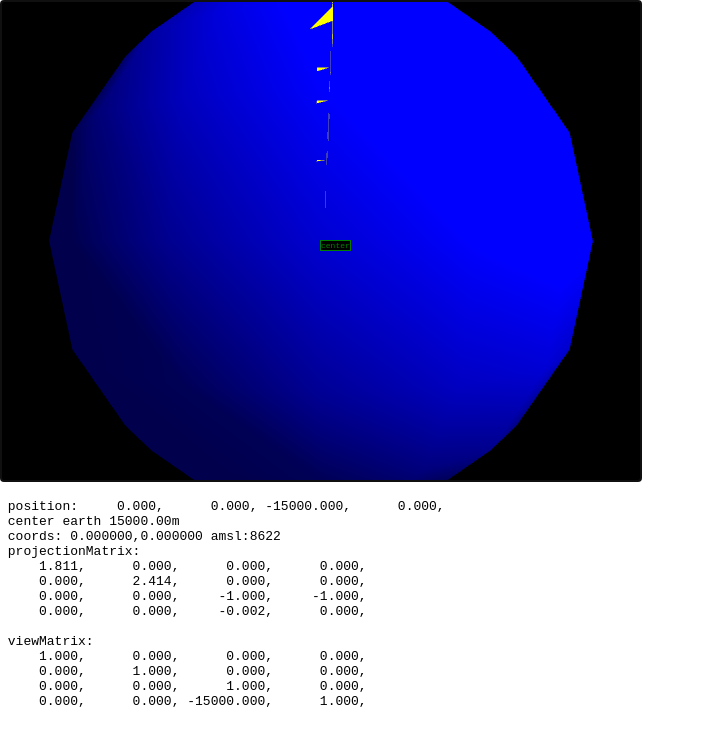
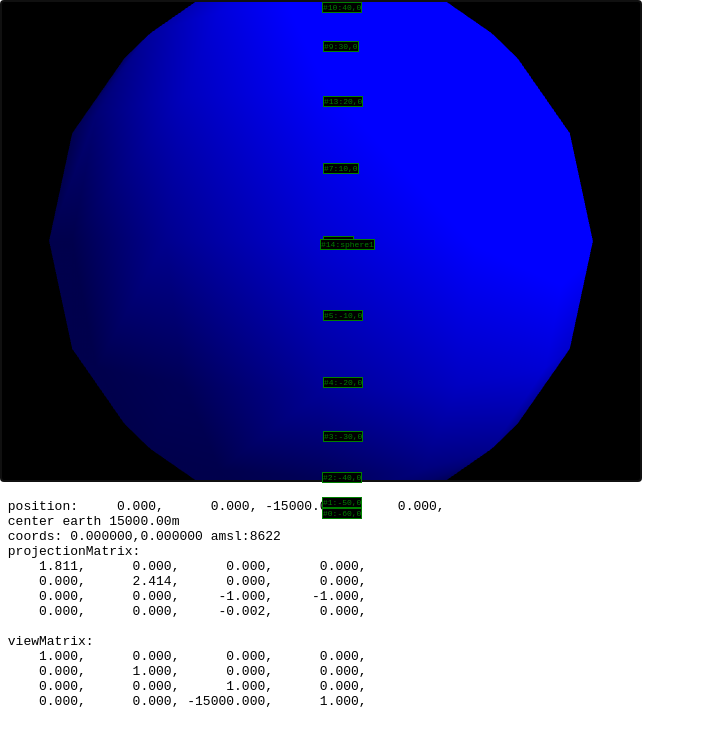
Before and after one commit to brunesto/icesat2webview, a website built with webpack: page webgl/src/template.html in a window 1280 px wide. Shown: the whole page, without its empty margins (0-705 px from the left). Built offline with nearby package versions, Linux system fonts and the light colour scheme.

Commit message:
labels + latlon23d aligned to gpsutil

```diff
--- a/webgl/src/index.js
+++ b/webgl/src/index.js
@@ -16,15 +16,29 @@ import { mat4, mat3, str, quat, vec4 } from 'gl-matrix';
 import { WglUI,ModelBinder } from "./js/wglui.js";
 import { latlon23d } from "./js/latlon23d.js";
 
-global.logFlag = true
+global.logFlag = false
 
+function addMarker(lat,lon,h){
+    const cm2 = mat4.create()
+    mat4.identity(cm2);
+    const xyz2=latlon23d(lat,lon,h)
+    console.log(""+lat+","+lon,xyz2)
+    mat4.translate(cm2, mat4.create(), xyz2);
+    mat4.scale(cm2, cm2, [100, 100, 100]);
+    const cubeObj2 = new Reflector(lat+","+lon)
+    return new ModelBinder(cubeObj2, () => cm2,new ProgramPIU())
 
+}
 
 $(document).ready(function() {
     console.log('process.env.NODE_ENV:' + (process.env.NODE_ENV))
 
     const xyz=latlon23d(50,14,25000*1000)
-
+    const xyz2=latlon23d(50,0,25000*1000)
+    const xyz3=latlon23d(0,14,25000*1000)
+    console.log('xyz :' ,xyz)
+    console.log('xyz2:' ,xyz2)
+    console.log('xyz3:' ,xyz3)
 
 
     // var camera = new Camera([xyz[0], xyz[2], -25000]) //-6472)
@@ -33,14 +47,41 @@ $(document).ready(function() {
     var wglui = new WglUI("glCanvas", camera, step2s)
 
 
-    for (var i = 0; i < 10; i++) {
-        const cubeObj = new Reflector("reflector" + i, )
-        const cm = mat4.create()
-        mat4.identity(cm);
-        mat4.translate(cm, mat4.create(), [100, 1000 + i * 100, 1000 + i * 1000]);
-        mat4.scale(cm, cm, [200, 200, 200]);
-        step2s.push(new ModelBinder(cubeObj, () => cm,new ProgramPIU()))
-    }
+    // for (var i = 0; i < 10; i++) {
+    //     const cubeObj = new Reflector("reflector" + i, )
+    //     const cm = mat4.create()
+    //     mat4.identity(cm);
+    //     mat4.translate(cm, mat4.create(), [100, 1000 + i * 100, 1000 + i * 1000]);
+    //     mat4.scale(cm, cm, [200, 200, 200]);
+    //     step2s.push(new ModelBinder(cubeObj, () => cm,new ProgramPIU()))
+    // }
+
+
+    // const cm = mat4.create()
+    // mat4.identity(cm);
+    // mat4.scale(cm, cm, [100, 100, 100]);
+    // const cubeObj = new Reflector("center" , )
+    // step2s.push(new ModelBinder(cubeObj, () => cm,new ProgramPIU()))
+
+    for(var i=-60;i<60;i+=10)
+        step2s.push(addMarker(i,0,0))
+    step2s.push(addMarker(50,14,1000*1000,step2s))
+    step2s.push(addMarker(20,0,1000*1000,step2s))
+
+
+
+
+    const cm2 = mat4.create()
+    mat4.identity(cm2);
+
+
+    // mat4.translate(cm2, mat4.create(), [3000,3000,5000]);
+    // mat4.scale(cm2, cm2, [100, 100, 100]);
+    // const cubeObj2 = new Reflector("harcoded")
+    // step2s.push(new ModelBinder(cubeObj2, () => cm2,new ProgramPIU()))
+
+
+
 
     const sm = mat4.create()
     mat4.scale(sm, sm, [1, 1, 1]);
--- a/webgl/src/js/latlon23d.js
+++ b/webgl/src/js/latlon23d.js
@@ -20,15 +20,16 @@ export function useEnu() {
 
 export function latlon23d(lat, lon, h) {
 
+    lon=-lon+90
     if (useEnu()) {
         const xyz = GeodeticToEnu(lat, lon, h,
             latlonlocal.lat,latlonlocal.lon,latlonlocal.h)
         return [xyz.xEast , xyz.zUp , xyz.yNorth ]
     } else {
-        //const xyz = GeodeticToEcef(lat, lon, 0)
+        const xyz = GeodeticToEcef(lat, lon, 0)
 
-        const old=latlon23dOLD(lat, lon)
-        return old;
+        // const old=latlon23dOLD(lat, lon,h)
+        // return old;
 
         // console.log("coords:"+lat+","+lon)
         // console.log("xyz:",xyz)
@@ -47,19 +48,19 @@ export function latlon23d(lat, lon, h) {
  * https://math.libretexts.org/Bookshelves/Calculus/Book%3A_Calculus_(OpenStax)/12%3A_Vectors_in_Space/12.7%3A_Cylindrical_and_Spherical_Coordinates
  * section:
  */
-export function latlon23dOLD(lat, lon) {
+export function latlon23dOLD(lat, lon,h) {
     // TODO
 
     // latitude from the north pole
     const lat0 = 90 - lat
-
+    const lon0 = lon//-lon+80
 
     const φ = degrees2radians(lat0)
-    const θ = degrees2radians(lon)
-    const ρ = 6378;
+    const θ = degrees2radians(lon0)
+    const ρ = 6378+h/1000;
     const x = ρ * Math.sin(φ) * Math.cos(θ)
-    const z = ρ * Math.sin(φ) * Math.sin(θ)
-    const y = ρ * Math.cos(φ)
+    const y = ρ * Math.sin(φ) * Math.sin(θ)
+    const z = ρ * Math.cos(φ)
 
     const retVal = [x, y, z]
     console.log(" latlon23d(" + lat + "," + lon + ") = " + retVal)
--- a/webgl/src/js/sphere.js
+++ b/webgl/src/js/sphere.js
@@ -3,7 +3,8 @@ import { initShaderProgram, loadTexture, gridTexture } from './webglutil.js';
 import {computeVertexNormals} from './normals.js'
 import { BaseObj } from './baseobj.js'
 import { degrees2radians} from './global.js'
-import  './gpsutils.js'
+import { latlon23d } from "./latlon23d.js";
+
 /**
  * build a mesh for a Sphere (or part of it)
  * the mesh is build using pairs of triangle whose coordinates match osm slippy tiles
@@ -53,7 +54,7 @@ export class Sphere extends BaseObj {
             lon = this.tile2long(x, z)
 
             // }
-            return this.latlon23d(lat, lon)
+            return latlon23d(lat, lon,0)
         }
         /**
          *
@@ -63,7 +64,7 @@ export class Sphere extends BaseObj {
          * https://math.libretexts.org/Bookshelves/Calculus/Book%3A_Calculus_(OpenStax)/12%3A_Vectors_in_Space/12.7%3A_Cylindrical_and_Spherical_Coordinates
          * section:
          */
-    latlon23d(lat, lon) {
+   /* latlon23d(lat, lon) {
         // TODO
 
         // latitude from the north pole
@@ -81,7 +82,7 @@ export class Sphere extends BaseObj {
         console.log(" latlon23d(" + lat + "," + lon + ") = " + retVal)
         return retVal
     }
-
+*/
 
     //
     // initBuffers
@@ -106,6 +107,7 @@ export class Sphere extends BaseObj {
         // remove 1 'peeling' from earth so that it is not overlapping
         // this is only required when displaying the full globe
         var bbox = { min: [-85, -180], max: [90, 180 - lonPerTile] }
+        // var bbox = { min: [-85, 0], max: [90, 60 ] }
 
         console.log(" bbox:", bbox)
         const tileMin = [this.lon2tile(bbox.min[1], z), this.lat2tile(bbox.max[0], z)]
@@ -136,12 +138,24 @@ export class Sphere extends BaseObj {
 
         for (var y = 0; y < ySize; y++) {
             for (var x = 0; x < xSize; x++) {
-                indices.push(x + (y) * (xSize + 1))
-                indices.push(x + 1 + (y) * (xSize + 1))
+
+
+
+
                 indices.push(x + (y + 1) * (xSize + 1))
                 indices.push(x + 1 + (y) * (xSize + 1))
+                indices.push(x + (y) * (xSize + 1))
+
+
+
+
+
+
+
+
+                indices.push(x + (y + 1) * (xSize + 1))
                 indices.push(x + 1 + (y + 1) * (xSize + 1))
-                indices.push(x + (y + 1) * (xSize + 1))
+                indices.push(x + 1 + (y) * (xSize + 1))
             }
         }
 
@@ -162,7 +176,7 @@ export class Sphere extends BaseObj {
         for (var y = tileMin[1]; y <= tileMax[1] + 1; y++) {
             for (var x = tileMin[0]; x <= tileMax[0] + 1; x++) {
                 // var latLng = this.tile23d(x, y, z);
-                textureCoordinates.push((tileMax[0] - x) / (xSize))
+                textureCoordinates.push((x - tileMin[0]) / (xSize))
                 textureCoordinates.push((y - tileMin[1]) / (ySize))
             }
         }
--- a/webgl/src/js/wglui.js
+++ b/webgl/src/js/wglui.js
@@ -128,20 +128,38 @@ export class WglUI {
 
         const projectionMatrix = this.glWrapper.getProjectionMatrix()
         const viewMatrix = this.glWrapper.getViewMatrix(this.camera)
-        const vpMatrix = mat4.create();
+        // const vpMatrix = mat4.create();
 
-        mat4.multiply(vpMatrix, projectionMatrix, viewMatrix);
+      //  mat4.multiply(vpMatrix, projectionMatrix, viewMatrix);
 
-        const xy=this.world2canvas([0,0,0],vpMatrix)
-        console.log("xy:",xy)
-        const overlay=document.getElementById('glOverlay');
-        overlay.innerHTML="center"
+
+        const overlays=document.getElementById('glOverlays');
+
+        // clear children
+        var cNode = overlays.cloneNode(false);
+        overlays.parentNode.replaceChild(cNode, overlays);
+
+
+
+for (var i in this.binders){
+
+        const binder=this.binders[i]
+        console.log("binder["+i+"]")
+        var overlay = document.createElement("div");
+        const modelMatrix=binder.getModelMatrix()
+        const xy=this.world2canvas(modelMatrix,viewMatrix,projectionMatrix)
+
+        overlay.innerHTML="#"+i+":"+binder.mesh.name
         overlay.style.left=xy.x+"px";
         overlay.style.top=xy.y+"px";
+        cNode.appendChild(overlay)
+
+    }
+}
 
 
-    }
-    world2canvas(point, vpMatrix) {
+    // GOTCHA position is not enouggh.. the model matrix is required
+    world2canvas(modelMatrix, viewMatrix,projectionMatrix) {
         // https://webglfundamentals.org/webgl/lessons/webgl-text-html.html
         // We just got through computing a matrix to draw our
         // F in 3D.
@@ -149,7 +167,14 @@ export class WglUI {
         // compute a clip space position
         // using the matrix we computed for the F
         const clipspace=vec4.create()
-        vec4.transformMat4(clipspace, [...point,1],vpMatrix);
+
+        // duplicate in programHelper
+        const modelViewMatrix = mat4.create();
+        mat4.multiply(modelViewMatrix, viewMatrix, modelMatrix);
+        const mvpMatrix = mat4.create();
+        mat4.multiply(mvpMatrix, projectionMatrix, modelViewMatrix);
+
+        vec4.transformMat4(clipspace, [0.5,0.5,0.5,1],mvpMatrix);
 
         // divide X and Y by W just like the GPU does.
         clipspace[0] /= clipspace[3];
--- a/webgl/src/styles/body.css
+++ b/webgl/src/styles/body.css
@@ -19,7 +19,7 @@ body {
 #glContainer {
     position: relative;
 }
-#glOverlay {
+#glOverlays div {
     position: absolute;
     left: 0px;
     top: 0px;
--- a/webgl/src/template.html
+++ b/webgl/src/template.html
@@ -14,7 +14,7 @@
 
     <div class="glContainer">
       <canvas id="glCanvas" width="640" height="480" tabindex="1"></canvas>
-      <div id="glOverlay" tabindex="-1"></div>
+      <div id="glOverlays" tabindex="-1"></div>
     </div>
 
 
```
